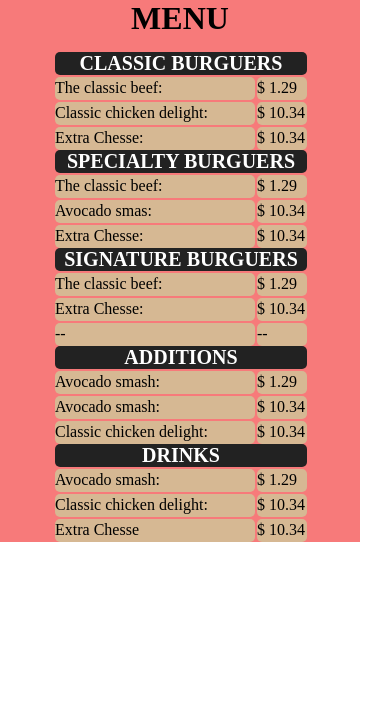
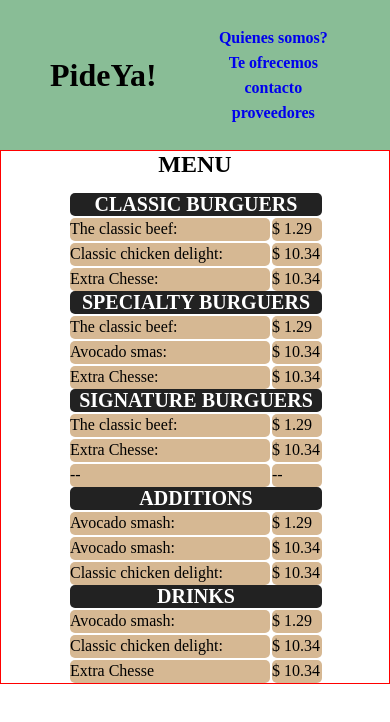
Before and after one commit to JOSE-DIAZ-ROJAS/Responsive-web-desig, a plain HTML site: page index.html in a window 390 px wide. Drawn offline with Linux system fonts and the light colour scheme.

Commit message:
Creacion header responsive

```diff
--- a/SMACSS/base/_base.scss
+++ b/SMACSS/base/_base.scss
@@ -7,7 +7,7 @@
     padding: 0;
 }
 body{
-    max-width: 1300px;
+   max-width: 1300px;
    /* border: 1px solid green;*/
 
     min-height: 400px;
--- a/SMACSS/layout/_layout.scss
+++ b/SMACSS/layout/_layout.scss
@@ -0,0 +1,9 @@
+.cont-header {
+    background-color: rgb(137, 189, 150);
+
+}
+
+.cont-main{
+
+   border: 1px solid red;
+}
--- /dev/null
+++ b/SMACSS/module/_head.scss
@@ -0,0 +1,38 @@
+.head{
+    display: flex;
+    justify-content: space-between;
+    align-items: center;
+    padding-left: 50px;
+    height: 50px;
+
+    &__menu{
+      /*background-color: crimson;*/
+      width: 600px;
+      display: flex;
+      justify-content: space-evenly;
+      align-items: center;
+    }
+    &__link{
+    font-weight: bold;
+    text-decoration: none;
+    }
+
+    &__logo{
+      /*background-color: aqua;*/
+    }
+    }
+
+    @media screen and (max-width:500px){
+        .head{
+            height: 150px;
+         display: flex;
+         justify-content: center;
+         align-items: center;
+       &__menu{
+        height: 100px;
+        display: flex;
+        flex-direction: column;
+        justify-content: space-around;
+       }
+       }
+    }
--- a/SMACSS/module/_menu.scss
+++ b/SMACSS/module/_menu.scss
@@ -1,11 +1,9 @@
-.head {
-    background-color: rgb(17, 180, 58);
 
-}
 .menu {
 
     display: flex;
-    justify-content: space-around;
+    justify-content: space-between;
+   flex-wrap: wrap;
 
     &__item {
     /*background-color: peru;*/
@@ -51,9 +49,6 @@
   flex-direction: column;
   justify-content: center;
   align-items: center;
+
  }
-.head{
-  width: 360px;
-  background-color: rgb(247, 122, 122);
 }
-}
--- a/SMACSS/module/_module.scss
+++ b/SMACSS/module/_module.scss
@@ -1 +1,2 @@
 @import './menu';
+@import './head';
--- a/index.html
+++ b/index.html
@@ -32,11 +32,28 @@ media (max-width:767px) {
 
   -->
 
-<header class="head">
+<header class="cont-header">
+    <div class="head">
+    <H1 class="head__logo">PideYa!</H1>
+    <div class="head__menu">
+        <a  class="head__link" href="#">Quienes somos?</a>
+        <a  class="head__link" href="#">Te ofrecemos</a>
+        <a  class="head__link" href="#">contacto</a>
+        <a  class="head__link" href="#">proveedores</a>
+    </div>
+    </div>
 
-<h1 class="title">MENU</h1>
 
-<!--  Definimos el menu haciendo uso de eqtiquetas html y haciendo uso de la nomenclatura BEM, la cual nos permitita dar estilo de manera mas adecuada.-->
+
+</header>
+
+
+<main class="cont-main">
+
+
+<h2 class="title">MENU</h2>
+
+
 <div class="menu">
 
 <div class="menu__item">
@@ -92,8 +109,8 @@ media (max-width:767px) {
                 </div>
 </div>
 
+</main>
 
 
-    </header>
 </body>
 </html>
--- a/style.scss
+++ b/style.scss
@@ -1,2 +1,3 @@
+@import './SMACSS/layout/layout';
 @import './SMACSS/module/module';
 @import './SMACSS/base/base';
```
Also changed, not shown: style.css, 1 other file.
